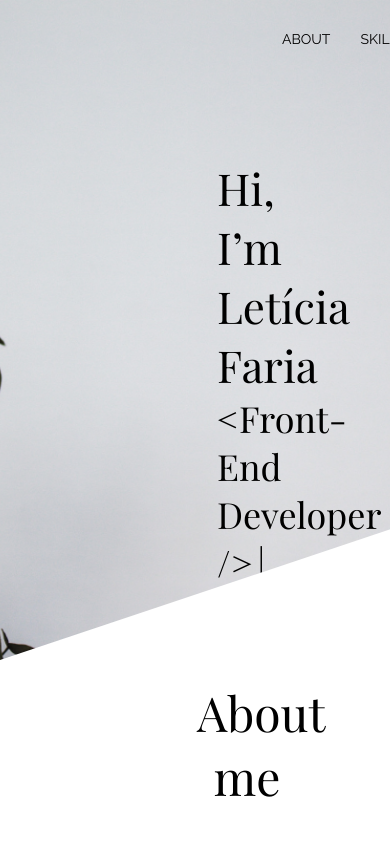
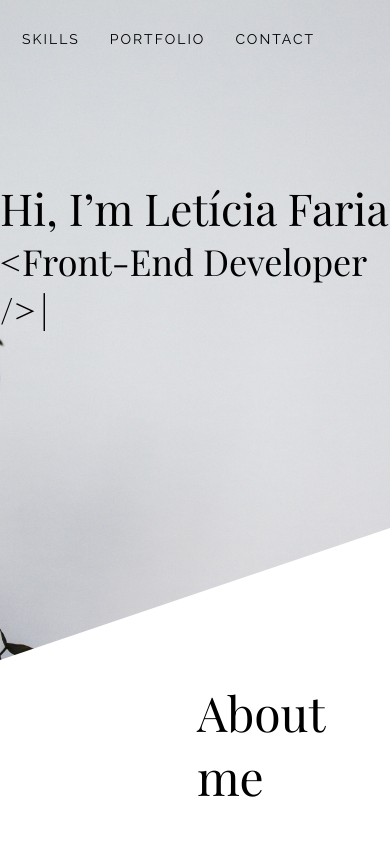
Before and after one commit to letfr/portfolio, a React (Create React App) app: page / in a window 390 px wide. Shown: the top 844 px of the page. Built offline with nearby package versions, Linux system fonts and the light colour scheme.

Commit message:
flexbox added

```diff
--- a/src/App.css
+++ b/src/App.css
@@ -3,14 +3,6 @@
 *{
   margin: 0;
   padding: 0;
-}
-
-.grid{
-  padding: 0 197px;
-  display: grid;
-  grid-template-columns: repeat(12, 1fr);
-  grid-gap: 10px;
-  grid-row-gap: 10px;
 }
 
 h1, h2{
@@ -31,7 +23,7 @@ h1{
 }
 
 h2{
-  font-size: 40px;
+  font-size: 36px;
   margin-bottom: 15px;
 }
 
@@ -43,12 +35,13 @@ h2{
   background-position: center;
   height: 660px;
   background-size: cover;
-  grid-column: 1 / span 11;
+  display: flex;
+  flex-direction: column;
 }
 
 .intro-content{
-  grid-column: 7 / span 6;
-  padding: 210px 0;
+  align-self: flex-end;
+  padding: 180px 60px;
 }
 
 .typewrite::after{
@@ -71,7 +64,7 @@ h2{
 }
 
 .about p{
-  grid-column: 3 / span 8;
+  padding: 0 120px;
 }
 
 .skills-content, .works-options, .contact div{
@@ -84,7 +77,7 @@ h2{
   -ms-clip-path: polygon(0px 100%,100% 100%,100% 0px,0px 20%);
   clip-path: polygon(0px 100%,100% 100%,100% 0px,0px 20%);
   background-color: #F5EFE3;
-  line-height: 1.4;
+  line-height: 1.6;
 }
 
 .sub-skill{
@@ -97,13 +90,10 @@ h2{
 }
 
 .mockup{
-  width: 36%;
-  left: 32%;
-  top: 36%;
-  position: absolute;
-  z-index: 99;
-  margin-right: -35px;
-  margin-top: -35px;
+  width: 60%;
+  display: block;
+  margin: 0 auto;
+  position: relative;
 }
 
 .portfolio{
@@ -111,9 +101,10 @@ h2{
 }
 
 .image{
-  width: 28%;
-  left: 36%;
-  top: 38%;
+  width: 33%;
+  left: 34%;
+  z-index: -1;
+  top: 35.2%;
   position: absolute;
   margin-right: -35px;
   margin-top: -35px;
@@ -133,6 +124,10 @@ h2{
   color: #000;
   font-weight: 700;
   text-decoration: none;
+  font-size: 14px;
+  margin-top: 10px;
+  text-transform: uppercase;
+  letter-spacing: 2px;
 }
 
 .contact a:hover{
@@ -164,7 +159,6 @@ footer a{
 @media only screen and (min-device-width : 768px) and (max-device-width : 1024px) {
   .intro-content {
     padding: 100px 0;
-    grid-column: 3 / span 10;
   }
   .h1-intro {
     font-size: 44px;
@@ -180,19 +174,31 @@ footer a{
   }
 }
 
-@media only screen and (min-device-width : 320px) and (max-device-width : 560px) {
+@media only screen and (min-device-width : 0) and (max-device-width : 560px) {
+  h1{
+    font-size: 38px;
+  }
+  h2{
+    font-size: 30px;
+  }
+  .typewrite{
+    font-size: 28px !important;
+  }
   #intro, #about, #portfolio, #contact {
     padding: 0;
   }
+  .about p{
+    padding: 0 60px;
+  }
   .intro {
-    background-image: url(/static/media/background-intro.68ea51e4.jpg);
+    background-image: url("./assets/background-mobile.jpg");
     -webkit-clip-path: polygon(0px 100%,100% 90%,100% 0px,0px 0px);
     -ms-clip-path: polygon(0px 100%,100% 90%,100% 0px,0px 0px);
     clip-path: polygon(0px 100%,100% 90%,100% 0px,0px 0px);
   }
   .intro-content {
-    padding: 40px 0;
-    grid-column: 2 / span 12;
+    padding: 280px 0;
+    align-self: center;
   }
   .h1-intro {
     font-size: 38px;
@@ -211,25 +217,22 @@ footer a{
     clip-path: polygon(0px 100%,100% 100%,100% 0px,0px 10%);
   }
   nav {
-    grid-column: 1 / span 12 !important;
-    margin: 0 auto;
+    display: none;
   }
   .mockup {
-    width: 320px;
-    left: 10%;
-    top: 25%;
+    width: 80%;
   }
   .image {
-    width: 250px;
-    left: 19%;
-    top: 27%;
+    width: 62%;
+    left: 18.5%;
+    top: 28.6%;
   }
   .works-options, #contact div, .skills-content {
     display: flex;
     flex-direction: column;
   }
   .works:first-child {
-    margin-top: 200px !important;
+    margin-top: 25px !important;
   }
   .works {
     margin-top: 0 !important;
--- a/src/App.js
+++ b/src/App.js
@@ -34,7 +34,7 @@ class IntroContent extends Component {
 
 function Intro() {
   return(
-    <Section id="intro" className="intro grid">
+    <Section id="intro" className="intro">
       <NavBar />
       <IntroContent />
     </Section>
@@ -43,7 +43,7 @@ function Intro() {
 
 function About() {
   return(
-    <Section id="about" className="about grid">
+    <Section id="about" className="about">
       <H1Content>About me</H1Content>
       <p>Lorem ipsum consectetur adipiscing elit, sed do eiusmod tempor incididunt ut labore et dolore magna aliqua. Rhoncus aenean vel elit scelerisque. Ante in nibh mauris cursus mattis molestie a iaculis at. Iaculis at erat pellentesque adipiscing commodo elit.
       <br /> <br />
--- a/src/Button.css
+++ b/src/Button.css
@@ -1,5 +1,5 @@
 .works{
-    margin-top: 350px;
+    margin-top: 40px;
     background-color: #fff;
     padding: 10px 20px;
     border: none;
--- a/src/H1Content.css
+++ b/src/H1Content.css
@@ -1,5 +1,4 @@
 .h1-content{
     padding-bottom: 40px;
     text-align: center;
-    grid-column: 1 / span 11;
   }
--- a/src/NavBar.css
+++ b/src/NavBar.css
@@ -1,12 +1,13 @@
 nav{
-  padding-top: 30px;
-  grid-column: 8 / span 5;
+  padding: 30px 60px;
+  align-self: flex-end;
 }
 
 .nav-item{
   font-family: 'Raleway', sans-serif;
   text-transform: uppercase;
   text-decoration: none;
+  letter-spacing: 2px;
   color: #000;
   font-size: 14px;
   padding: 10px 15px;
```
Also changed, not shown: src/assets/background-intro.jpg, src/assets/background-mobile.jpg (added).
